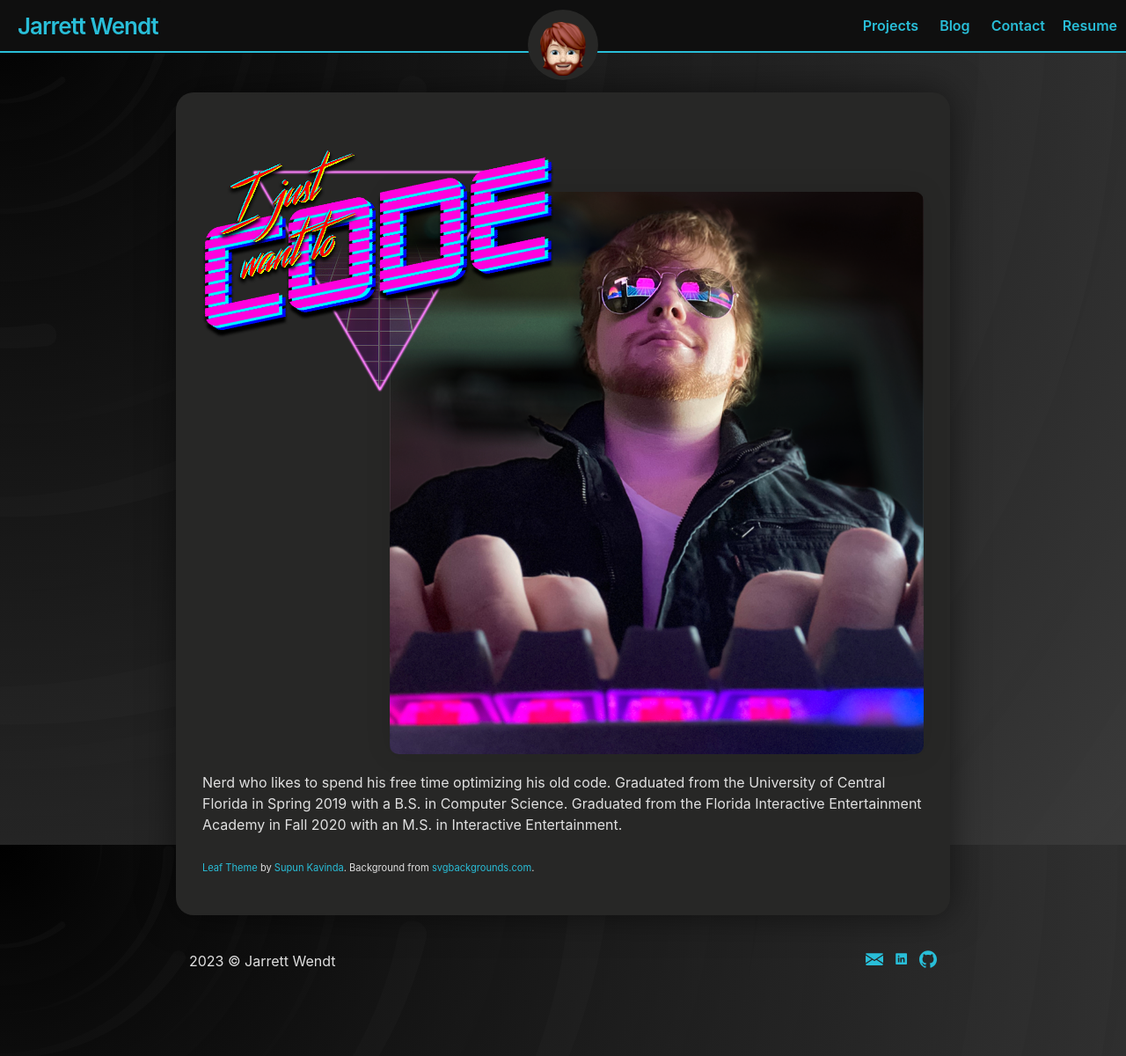
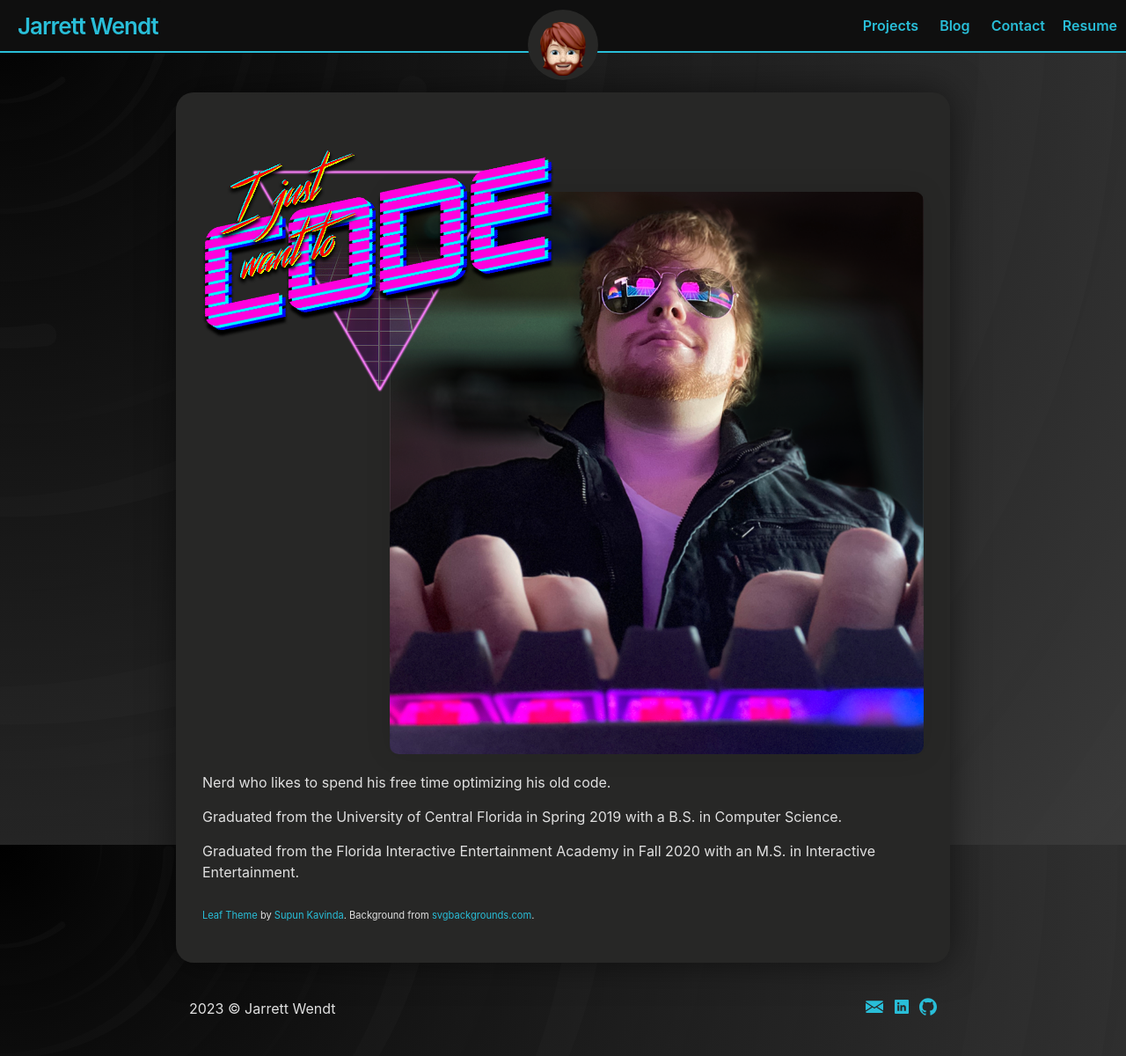
Before and after one commit to JarrettWendt/JarrettWendt.github.io, a Jekyll site: the page built from index.md, in a window 1280 px wide and 1200 px high. Shown: the whole window at 88% size. Built offline with Jekyll 4.4.1, drawn with Linux system fonts in a browser that asks for light colours.

Commit message:
separate paragraphs

```diff
--- a/_includes/footer.html
+++ b/_includes/footer.html
@@ -18,7 +18,7 @@
 				</a>
 				<!-- LinkedIn -->
 				<a target="_blank" rel="me" href="{{ site.social.linkedin }}">
-					<svg role="img" viewBox="0 0 50 50" xmlns="http://www.w3.org/2000/svg">
+					<svg role="img" viewBox="4 4 40 40" xmlns="http://www.w3.org/2000/svg">
 						<path d="M20.9716667,33.5527338 L25.001,33.5527338 L25.001,27.1328007 C25.001,25.439485 25.3213333,23.7988354 27.4206667,23.7988354 C29.491,23.7988354 29.517,25.7351486 29.517,27.2404662 L29.517,33.5527338 L33.5506667,33.5527338 L33.5506667,26.4341413 C33.5506667,22.9381777 32.796,20.2505391 28.711,20.2505391 C26.7483333,20.2505391 25.432,21.3265278 24.8943333,22.3471839 L24.839,22.3471839 L24.839,20.5725357 L20.9716667,20.5725357 L20.9716667,33.5527338 Z M16.423,14.1202696 C15.1273333,14.1202696 14.0823333,15.1682587 14.0823333,16.4595785 C14.0823333,17.7508984 15.1273333,18.7992208 16.423,18.7992208 C17.7133333,18.7992208 18.761,17.7508984 18.761,16.4595785 C18.761,15.1682587 17.7133333,14.1202696 16.423,14.1202696 L16.423,14.1202696 Z M14.4026667,33.5527338 L18.4406667,33.5527338 L18.4406667,20.5725357 L14.4026667,20.5725357 L14.4026667,33.5527338 Z M9.76633333,40 C8.79033333,40 8,39.2090082 8,38.2336851 L8,9.76631493 C8,8.79065843 8.79033333,8 9.76633333,8 L38.234,8 C39.2093333,8 40,8.79065843 40,9.76631493 L40,38.2336851 C40,39.2090082 39.2093333,40 38.234,40 L9.76633333,40 Z"/>
 					</svg>
 				</a>
--- a/index.md
+++ b/index.md
@@ -13,9 +13,13 @@ layout: page
 
 <p align="left">
 Nerd who likes to spend his free time optimizing his old code.
+</p>
 
+<p align="left">
 Graduated from the University of Central Florida in Spring 2019 with a B.S. in Computer Science.
+</p>
 
+<p align="left">
 Graduated from the Florida Interactive Entertainment Academy in Fall 2020 with an M.S. in Interactive Entertainment.
 </p>
 
```
